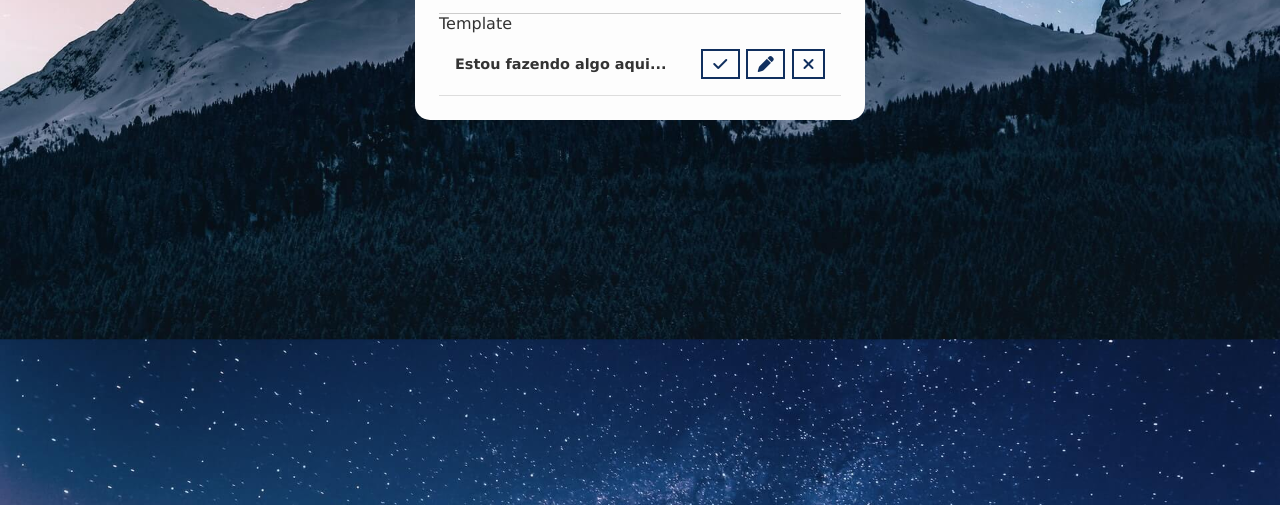
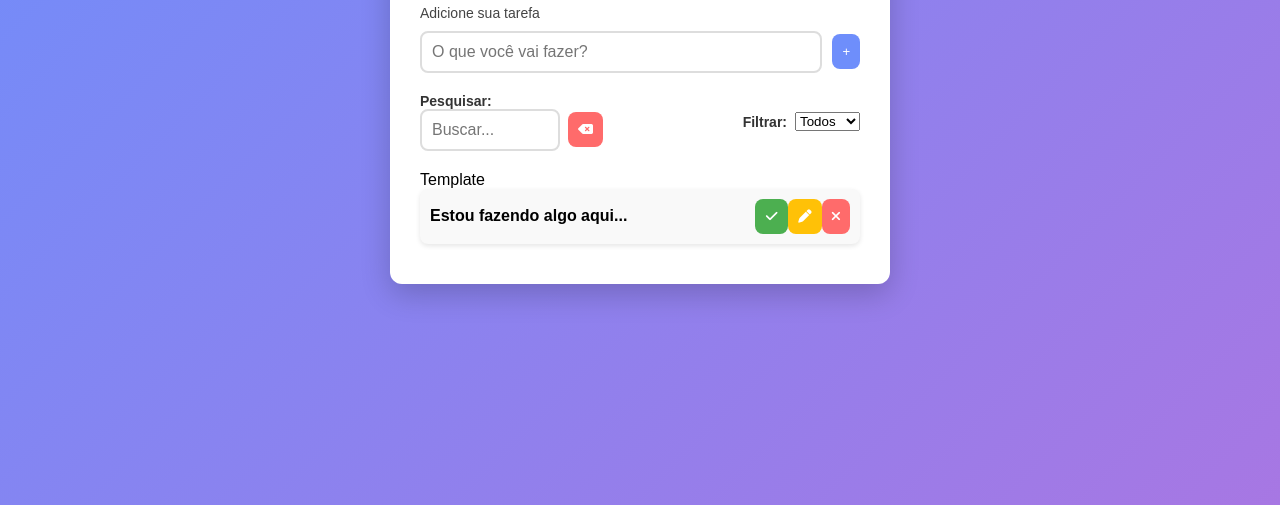
Before and after one commit to pedrosangy/todoAvancado, a plain HTML site: page index.html in a window 1280 px wide. Shown: the part 295-800 px from the top of the page. Drawn offline with Linux system fonts and the light colour scheme.

Commit message:
Resolvendo conflitos

```diff
--- a/styles.css
+++ b/styles.css
@@ -1,159 +1,169 @@
-/* Geral */
+/* Reset básico */
 * {
-    padding: 0;
-    margin: 0;
-    box-sizing: border-box;
-    font-family: Verdana;
-    color: #333;
-  }
+  margin: 0;
+  padding: 0;
+  box-sizing: border-box;
+  font-family: "Poppins", sans-serif;
+}
 
-  body {
-    background-image: url("./img/bg.jpg");
-    background-position: center;
-    background-size: cover;
-  }
+body {
+  background: linear-gradient(135deg, #6e8efb, #a777e3);
+  display: flex;
+  justify-content: center;
+  align-items: center;
+  min-height: 100vh;
+  padding: 20px;
+}
 
-  button {
-    background-color: #fdfdfd;
-    color: #102f5e;
-    border: 2px solid #102f5e;
-    padding: 0.3rem 0.6rem;
-    font-size: 1rem;
-    cursor: pointer;
-    display: flex;
-    justify-content: center;
-    align-items: center;
-    transition: 0.4s;
-  }
+.todo-container {
+  background: #fff;
+  padding: 30px;
+  border-radius: 12px;
+  box-shadow: 0px 10px 30px rgba(0, 0, 0, 0.2);
+  width: 100%;
+  max-width: 500px;
+}
 
-  button:hover {
-    background-color: #102f5e;
-  }
+header {
+  text-align: center;
+  margin-bottom: 20px;
+}
 
-  button:hover > i {
-    color: #fff;
-  }
+h1 {
+  font-size: 24px;
+  color: #6e8efb;
+}
 
-  button i {
-    pointer-events: none;
-    color: #102f5e;
-    font-weight: bold;
-  }
+p {
+  font-size: 14px;
+  color: #444;
+  margin-bottom: 10px;
+}
 
-  input,
-  select {
-    padding: 0.25rem 0.5rem;
-  }
+/* Estilizando Formulários */
+.form-control {
+  display: flex;
+  align-items: center;
+  gap: 10px;
+}
 
-  .hide {
-    display: none;
-  }
+input {
+  flex: 1;
+  padding: 10px;
+  border: 2px solid #ddd;
+  border-radius: 8px;
+  font-size: 16px;
+  transition: 0.3s;
+}
 
-  /* Todo Header */
-  .todo-container {
-    max-width: 450px;
-    margin: 3rem auto 0;
-    background-color: #fdfdfd;
-    padding: 1.5rem;
-    border-radius: 15px;
-  }
+input:focus {
+  border-color: #6e8efb;
+  outline: none;
+}
 
-  .todo-container header {
-    text-align: center;
-    padding: 0 1rem 1rem;
-    border-bottom: 1px solid #ccc;
-  }
+button {
+  padding: 10px;
+  border: none;
+  background: #6e8efb;
+  color: white;
+  border-radius: 8px;
+  cursor: pointer;
+  transition: 0.3s;
+}
 
-  /* Todo Form */
-  #todo-form,
-  #edit-form {
-    padding: 1rem;
-    border-bottom: 1px solid #ccc;
-  }
+button:hover {
+  background: #5768c5;
+}
 
-  #todo-form p,
-  #edit-form p {
-    margin-bottom: 0.5rem;
-    font-weight: bold;
-  }
+/* Estilizando a Toolbar */
+#toolbar {
+  display: flex;
+  justify-content: space-between;
+  margin-top: 20px;
+}
 
-  .form-control {
-    display: flex;
-  }
+#toolbar h4 {
+  color: #333;
+  font-size: 14px;
+}
 
-  .form-control input {
-    margin-right: 0.3rem;
-  }
+#search form,
+#filter {
+  display: flex;
+  align-items: center;
+  gap: 8px;
+}
 
-  #cancel-edit-btn {
-    margin-top: 1rem;
-    color: #444;
-  }
+#search-input {
+  width: 140px;
+}
 
-  /* Todo Toolbar */
-  #toolbar {
-    padding: 1rem;
-    border-bottom: 1px solid #ccc;
-    display: flex;
-  }
+#erase-button {
+  background: #ff6b6b;
+}
 
-  #toolbar h4 {
-    margin-bottom: 0.5rem;
-  }
+#erase-button:hover {
+  background: #e05757;
+}
 
-  #search {
-    border-right: 1px solid #ddd;
-    padding-right: 1rem;
-    margin-right: 1rem;
-    width: 65%;
-    display: flex;
-    flex-direction: column;
-  }
+/* Lista de Tarefas */
+#todo-list {
+  margin-top: 20px;
+}
 
-  #search form {
-    display: flex;
-  }
+.todo {
+  background: #f9f9f9;
+  padding: 10px;
+  display: flex;
+  align-items: center;
+  justify-content: space-between;
+  border-radius: 8px;
+  margin-bottom: 10px;
+  box-shadow: 0px 2px 5px rgba(0, 0, 0, 0.1);
+}
 
-  #search input {
-    width: 100%;
-    margin-right: 0.3rem;
-  }
+.todo h3 {
+  font-size: 16px;
+  flex: 1;
+}
 
-  #filter {
-    width: 35%;
-    display: flex;
-    flex-direction: column;
-  }
+.finish-todo {
+  background: #4caf50;
+}
 
-  #filter select {
-    flex: 1;
-  }
+.finish-todo:hover {
+  background: #3a9b3a;
+}
 
-  /* Todo List */
-  .todo {
-    display: flex;
-    justify-content: space-around;
-    align-items: center;
-    padding: 1rem 1rem;
-    border-bottom: 1px solid #ddd;
-    transition: 0.3s;
-  }
+.edit-todo {
+  background: #ffc107;
+}
 
-  .todo h3 {
-    flex: 1;
-    font-size: 0.9rem;
-  }
+.edit-todo:hover {
+  background: #e0a800;
+}
 
-  .todo button {
-    margin-left: 0.4rem;
-  }
+.remove-todo {
+  background: #ff6b6b;
+}
 
-  .done {
-    background: #395169;
-  }
+.remove-todo:hover {
+  background: #e05757;
+}
 
-  .done h3 {
-    color: #fff;
-    text-decoration: line-through;
-    font-style: italic;
-  }
+/* Escondendo Formulário de Edição */
+.hide {
+  display: none;
+}
+
+/* Botão de Cancelar */
+#cancel-edit-btn {
+  background: #888;
+  margin-top: 10px;
+  display: block;
+  width: 100%;
+}
+
+#cancel-edit-btn:hover {
+  background: #777;
+}
```
